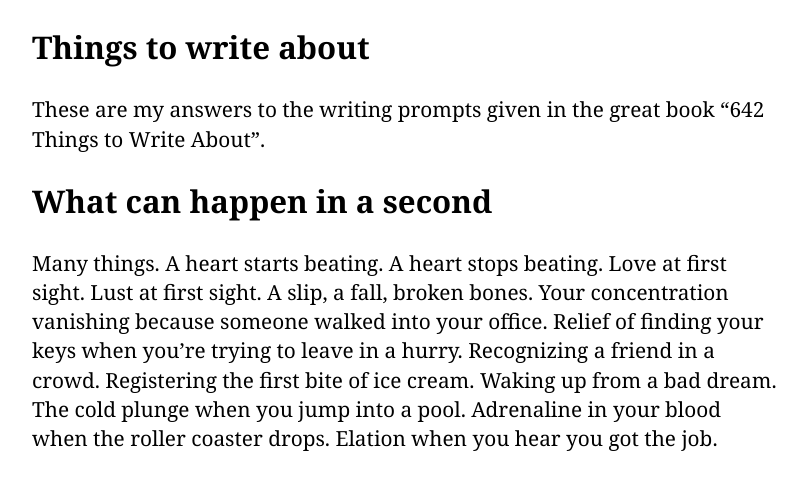
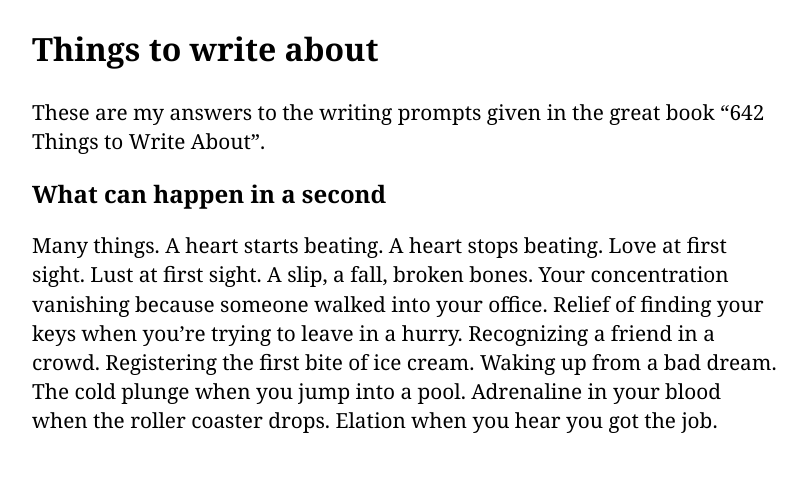
Before and after one commit to koralcem/personal-site, a Jekyll site: the page built from _posts/2020-06-22-things-to-write-about.md, in a window 1280 px wide. Shown: the top 490 px of the page, without its empty margins (233-1040 px from the left). Built offline with Jekyll 4.4.1, drawn with Linux system fonts in a browser that asks for light colours.

Commit message:
Set header sizes in posts

```diff
--- a/css/post.scss
+++ b/css/post.scss
@@ -13,6 +13,14 @@ li {
   margin-bottom: 1rem;
 }
 
+h1 {
+  font-size: 2rem;
+}
+
+h2 {
+  font-size: 1.5rem;
+}
+
 @media screen and (min-width: 750px) {
   body {
     width: 750px;
```
